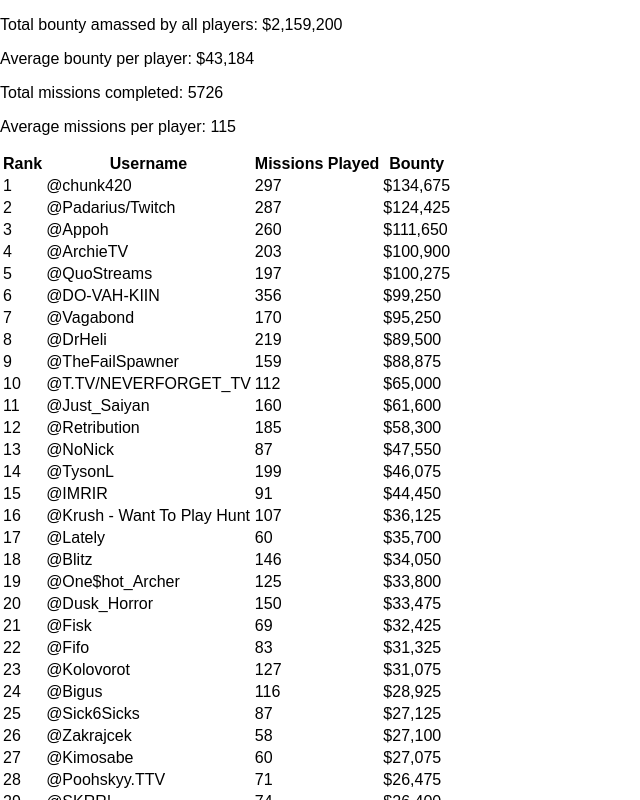
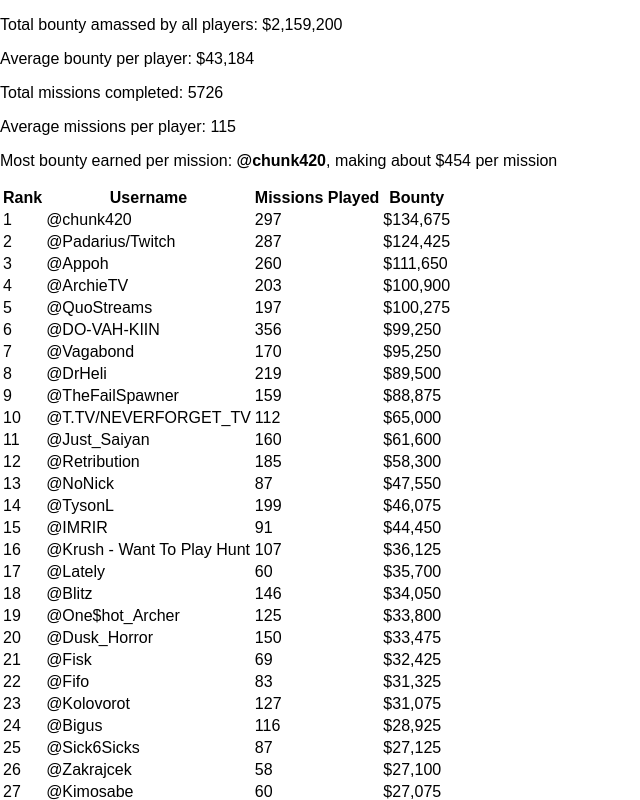
Before and after one commit to adriantoddross/huntshowdown-soloevent, a React (Create React App) app: page / in a window 1280 px wide. Shown: the top 800 px of the page, without its empty margins (0-640 px from the left). Built offline with nearby package versions, Linux system fonts and the light colour scheme.

Commit message:
Display most bounty earned per mission

```diff
--- a/src/components/Overview.js
+++ b/src/components/Overview.js
@@ -15,13 +15,10 @@ export default function preview() {
   const averageMissionsPlayed = sumOfMissionsPlayed / leaderboardData.length;
 
   const mostBountyPerMission = () => {
-    let copyOfState = leaderboardData;
-    copyOfState.sort(function(a,b) {return a['missionsPlayed'] / a['bounty'] > b['missionsPlayed'] / b['bounty'];});
-    return copyOfState[0].username;
+    let copyOfData = leaderboardData.slice();
+    copyOfData.sort(function(a,b) {return a['missionsPlayed'] / a['bounty'] > b['missionsPlayed'] / b['bounty'];});
+    return copyOfData[0];
   };
-
-
-  const average = sum / leaderboardData.length;
 
   console.log(mostBountyPerMission());
 
@@ -33,6 +30,8 @@ export default function preview() {
       <p>Total missions completed: {Math.ceil(sumOfMissionsPlayed)}</p>
       <p>Average missions per player: {Math.ceil(averageMissionsPlayed)}</p>
 
+      <p>Most bounty earned per mission: <b>{mostBountyPerMission().username}</b>, making about ${Math.ceil(mostBountyPerMission().bounty / mostBountyPerMission().missionsPlayed)} per mission</p>
+
     </div>
   );
 }
```
